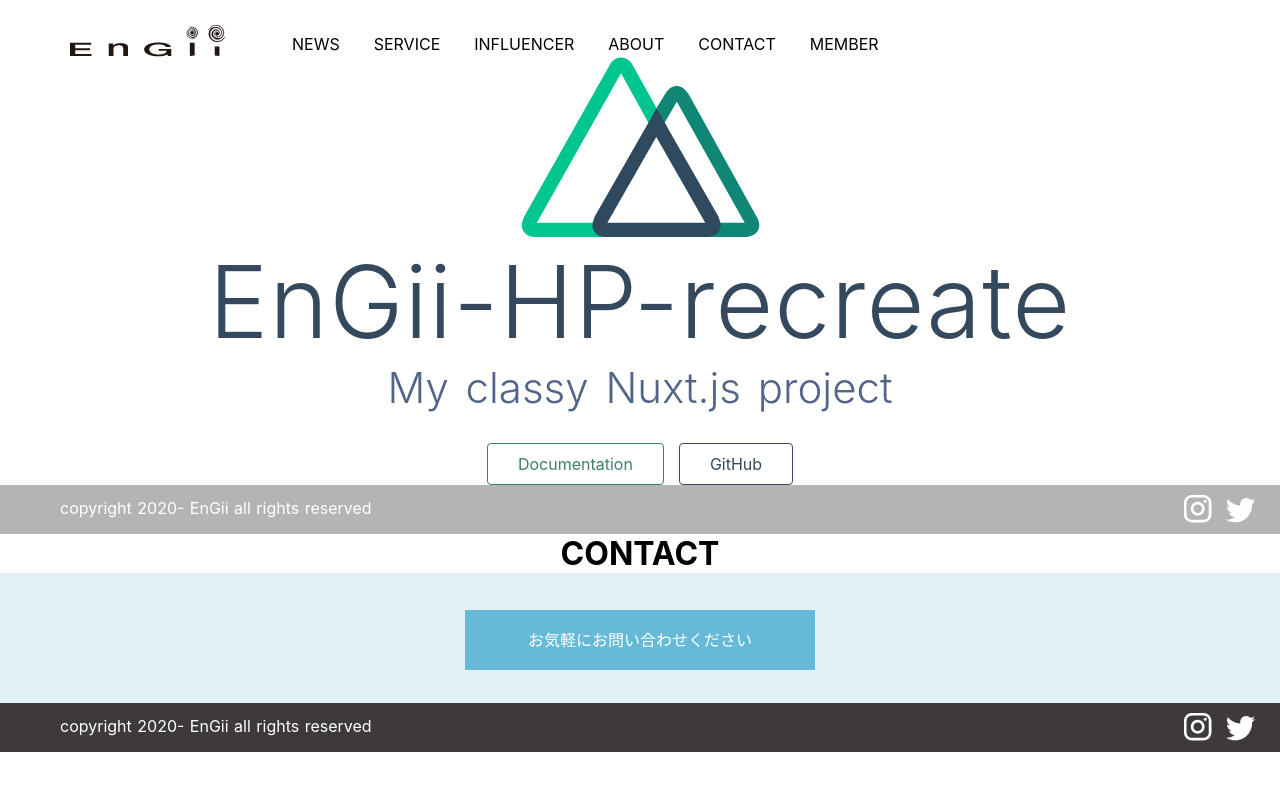
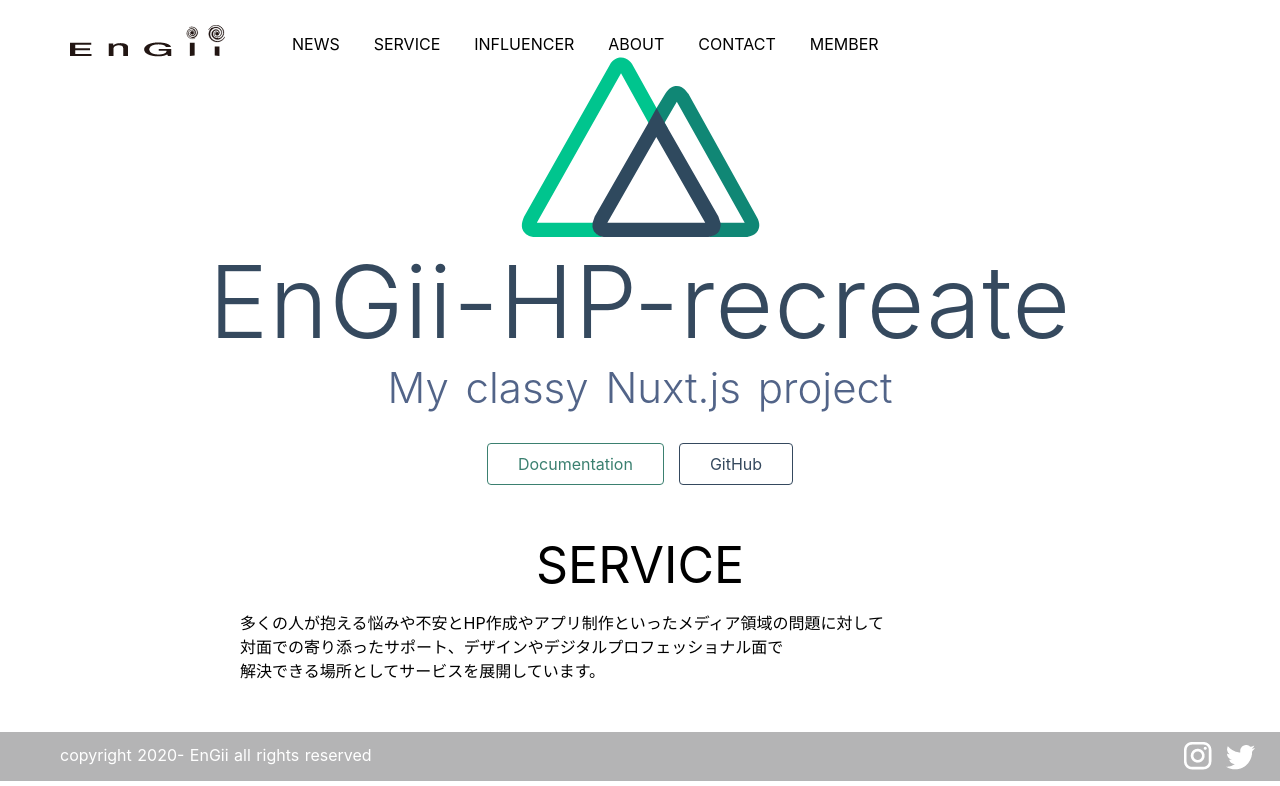
Before and after one commit to reiji-0720/EnGii-HP-recreate, a Nuxt app: page / in a window 1280 px wide. Shown: the top 786 px of the page. Built offline with nearby package versions, Linux system fonts and the light colour scheme.

Commit message:
Update index.vue

```diff
--- a/pages/index.vue
+++ b/pages/index.vue
@@ -24,6 +24,16 @@
           GitHub
         </a>
       </div>
+    </div>
+    <div class="sreviceTitle">
+      <p class="serviceMainText">
+        SERVICE
+      </p>
+      <p class="serviceSubText">
+        多くの人が抱える悩みや不安とHP作成やアプリ制作といったメディア領域の問題に対して<br>
+        対面での寄り添ったサポート、デザインやデジタルプロフェッショナル面で<br>
+        解決できる場所としてサービスを展開しています。
+      </p>
     </div>
     <MediaFooter />
     <contact />
@@ -81,4 +91,19 @@
 .mainFooter {
   background-color: #3E3A39;
 }
+
+.sreviceTitle {
+  margin: 50px 0;
+}
+
+.serviceMainText {
+  font-size: 50px;
+  margin: 10px 0;
+}
+
+.serviceSubText {
+  text-align: left;
+  margin: 15px 0 15px 240px;
+
+}
 </style>
```
